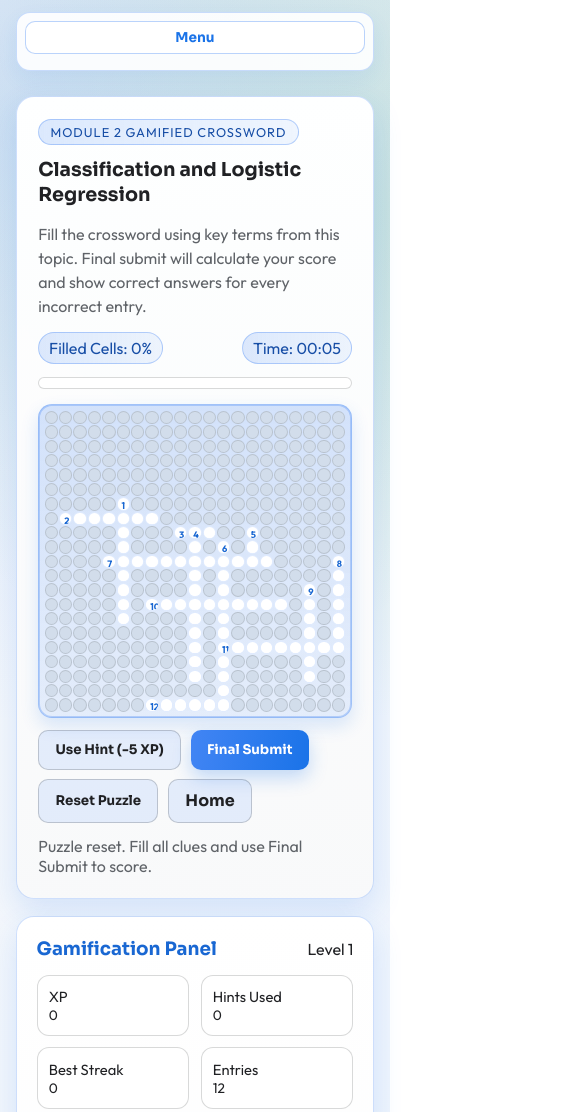
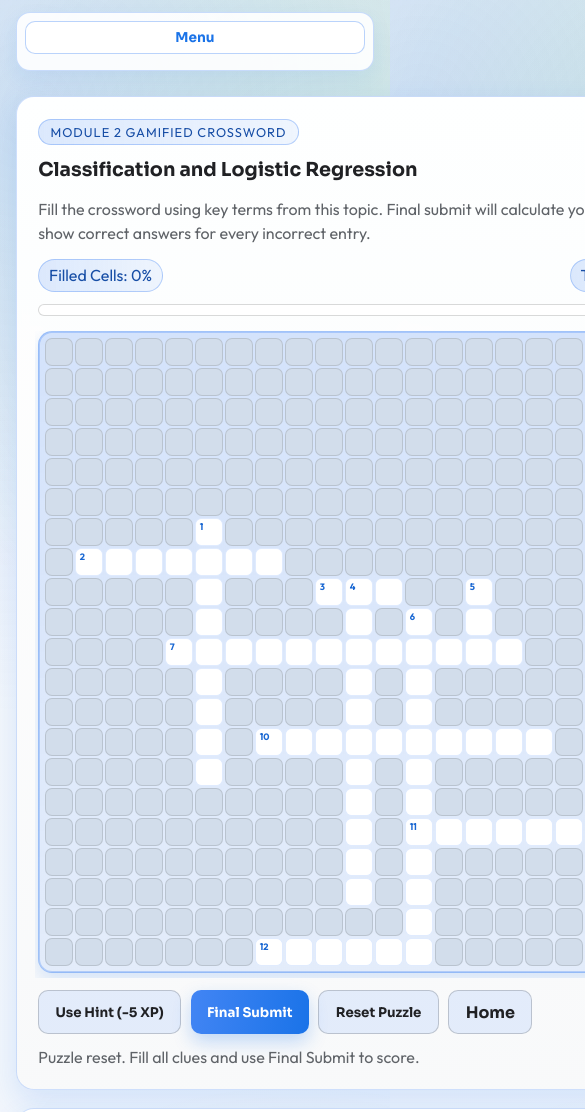
Before and after one commit to sarjus/ML-Quiz-1, a plain HTML site: page crossword-module2.html in a window 390 px wide. Shown: the top 1112 px of the page, 585 px wide, since content can reach past the window. Drawn offline with Linux system fonts and the light colour scheme.

Commit message:
view updated

```diff
--- a/crossword-module2.html
+++ b/crossword-module2.html
@@ -41,7 +41,9 @@
           <div id="filledBar" class="progress-fill"></div>
         </div>
 
-        <div id="crosswordGrid" class="crossword-grid" role="grid" aria-label="Crossword puzzle grid"></div>
+        <div class="crossword-grid-wrap" aria-label="Scrollable crossword area">
+          <div id="crosswordGrid" class="crossword-grid" role="grid" aria-label="Crossword puzzle grid"></div>
+        </div>
 
         <div class="form-actions crossword-actions">
           <button id="hintBtn" class="btn reset-btn" type="button">Use Hint (-5 XP)</button>
--- a/crossword-module2.js
+++ b/crossword-module2.js
@@ -586,7 +586,8 @@
 }
 
 function renderGrid(board, startCellToNumber) {
-  gridElement.style.gridTemplateColumns = `repeat(${GRID_SIZE}, 1fr)`;
+  const isMobile = window.matchMedia("(max-width: 760px)").matches;
+  gridElement.style.gridTemplateColumns = isMobile ? `repeat(${GRID_SIZE}, 28px)` : `repeat(${GRID_SIZE}, 1fr)`;
   gridElement.innerHTML = "";
   cellMap = new Map();
   cellWrapperMap = new Map();
--- a/style.css
+++ b/style.css
@@ -932,8 +932,15 @@
   margin-top: 0.8rem;
 }
 
+.crossword-grid-wrap {
+  margin-top: 0.95rem;
+  overflow-x: auto;
+  overflow-y: hidden;
+  padding-bottom: 0.35rem;
+  -webkit-overflow-scrolling: touch;
+}
+
 .crossword-grid {
-  margin-top: 0.95rem;
   display: grid;
   gap: 3px;
   background: rgba(157, 215, 253, 0.12);
@@ -1177,9 +1184,15 @@
     grid-template-columns: 1fr;
   }
 
+  .crossword-grid-wrap {
+    margin-inline: -0.2rem;
+    padding-inline: 0.2rem;
+  }
+
   .crossword-grid {
+    width: max-content;
     padding: 0.35rem;
-    gap: 1px;
+    gap: 2px;
   }
 
   .crossword-clues {
```
